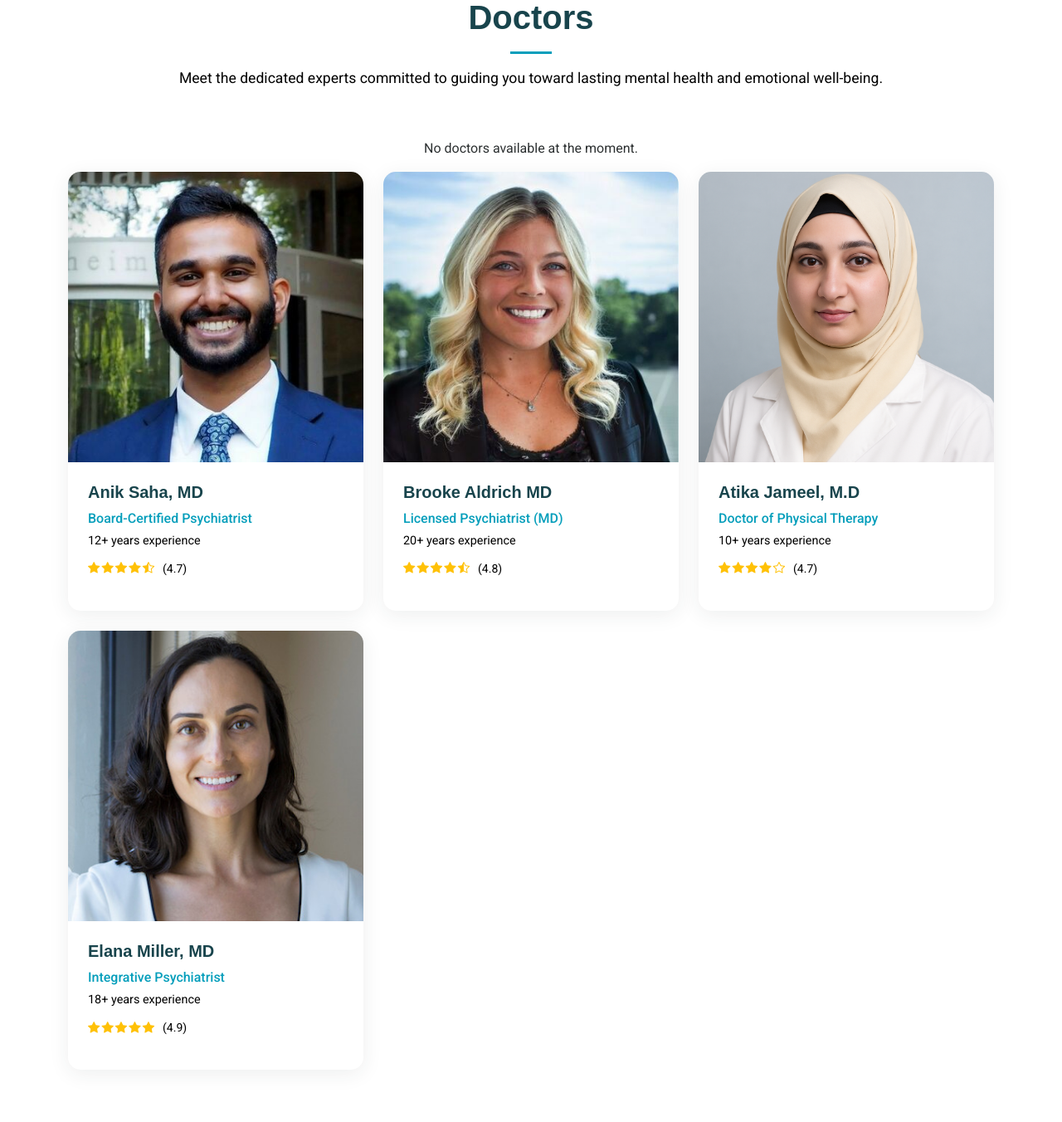
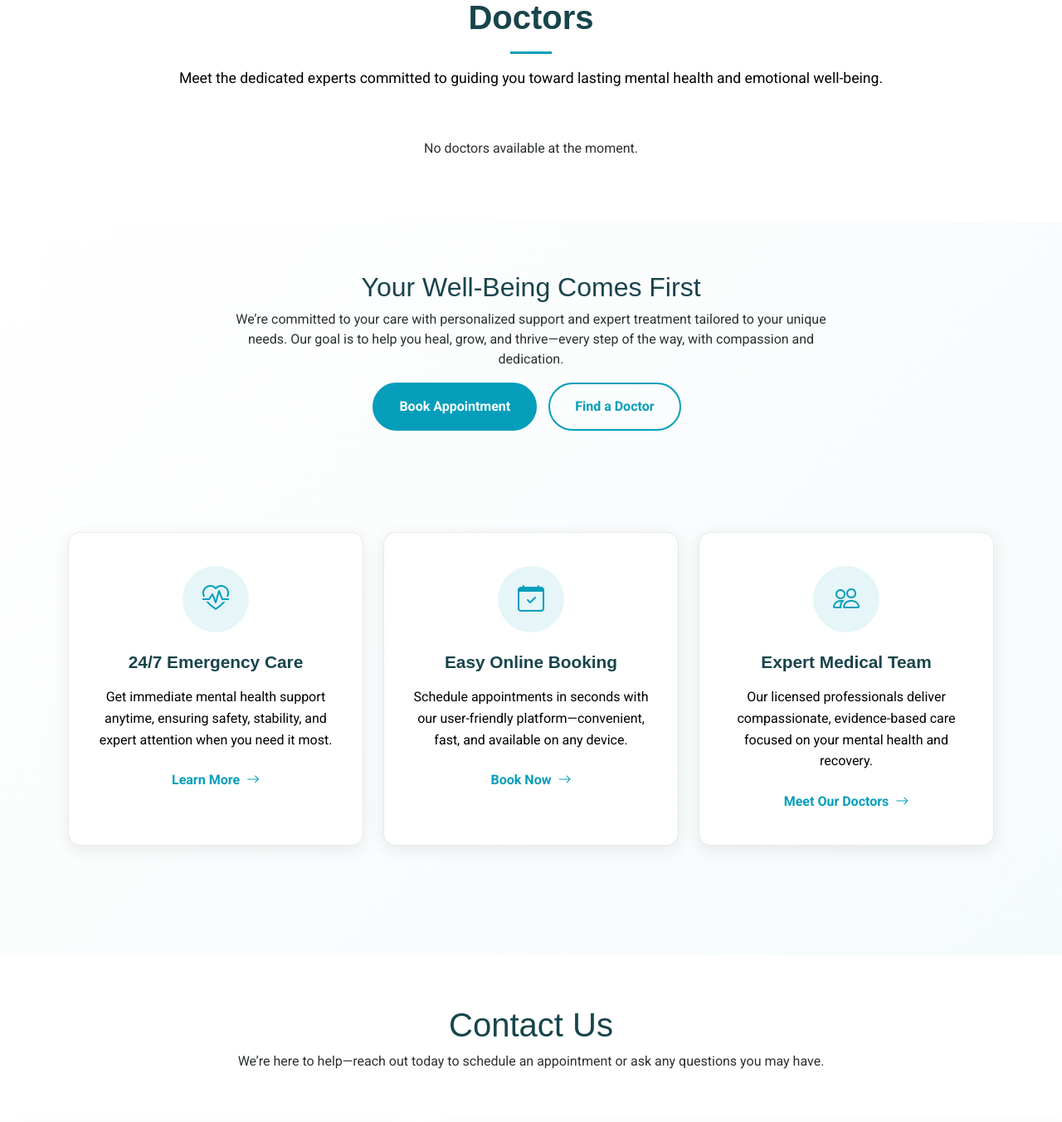
Before and after one commit to nexusameer/Apex, a Django app: template templates/index.html in a window 1280 px wide. Shown: the part 4937-6289 px from the top of the page at 83% size. Run offline with Django 3.2, Linux system fonts and the light colour scheme; the template is opened without the code that fills it, so the values that code supplies are empty; some libraries are stand-ins or nearby versions.

Commit message:
doctor got dynamic

```diff
--- a/templates/doctor_section.html
+++ b/templates/doctor_section.html
@@ -26,17 +26,13 @@
               <p class="specialty">{{ doctor.designation }}</p>
               <p class="experience">{{ doctor.experience }}+ years experience</p>
               <div class="rating">
-                {% for i in "12345"|slice:":"|slice:doctor.stars %}
-                  <i class="bi bi-star-fill"></i>
-                {% endfor %}
-                {% for i in "12345"|slice:doctor.stars %}
-                  <i class="bi bi-star"></i>
-                {% endfor %}
+                <i class="bi bi-star-fill"></i>
+                <i class="bi bi-star-fill"></i>
+                <i class="bi bi-star-fill"></i>
+                <i class="bi bi-star-fill"></i>
+                <i class="bi bi-star-half"></i>
                 <span class="rating-text">({{ doctor.rating }})</span>
               </div>
-              {% if doctor.description %}
-              <p class="doctor-description">{{ doctor.description|truncatewords:20 }}</p>
-              {% endif %}
             </div>
           </div>
         </div>
@@ -47,122 +43,6 @@
         {% endfor %}
         <!-- End Doctor Cards -->
 
-        <div class="col-lg-4 col-md-6 mb-4">
-          <div class="doctor-card">
-            <div class="doctor-image">
-              <img
-                src="{% static 'assets/img/doctor/anik.jpeg' %}"
-                alt="Dr. Michael Rodriguez"
-                class="img-fluid"
-              />
-              {% comment %}
-              <div class="availability-badge busy">In Surgery</div>
-              {% endcomment %}
-            </div>
-            <div class="doctor-info">
-              <h5>Anik Saha, MD</h5>
-              <p class="specialty">Board-Certified Psychiatrist</p>
-              <p class="experience">12+ years experience</p>
-              <div class="rating">
-                <i class="bi bi-star-fill"></i>
-                <i class="bi bi-star-fill"></i>
-                <i class="bi bi-star-fill"></i>
-                <i class="bi bi-star-fill"></i>
-                <i class="bi bi-star-half"></i>
-                <span class="rating-text">(4.7)</span>
-              </div>
-            </div>
-          </div>
-        </div>
-        <!-- End Doctor Card -->
-
-        <div class="col-lg-4 col-md-6 mb-4">
-          <div class="doctor-card">
-            <div class="doctor-image">
-              <img
-                src="{% static 'assets/img/doctor/brooke.jpeg' %}"
-                alt="Dr. James Thompson"
-                class="img-fluid"
-              />
-              {% comment %}
-              <div class="availability-badge offline">Next: Tomorrow 9AM</div>
-              {% endcomment %}
-            </div>
-            <div class="doctor-info">
-              <h5>Brooke Aldrich MD</h5>
-              <p class="specialty">Licensed Psychiatrist (MD)</p>
-              <p class="experience">20+ years experience</p>
-              <div class="rating">
-                <i class="bi bi-star-fill"></i>
-                <i class="bi bi-star-fill"></i>
-                <i class="bi bi-star-fill"></i>
-                <i class="bi bi-star-fill"></i>
-                <i class="bi bi-star-half"></i>
-                <span class="rating-text">(4.8)</span>
-              </div>
-            </div>
-          </div>
-        </div>
-        <!-- End Doctor Card -->
-
-        <div class="col-lg-4 col-md-6 mb-4">
-          <div class="doctor-card">
-            <div class="doctor-image">
-              <img
-                src="{% static 'assets/img/doctor/atika.png' %}"
-                alt="Dr. Lisa Anderson"
-                class="img-fluid"
-              />
-              {% comment %}
-              <div class="availability-badge online">Available</div>
-              {% endcomment %}
-            </div>
-            <div class="doctor-info">
-              <h5>Atika Jameel, M.D</h5>
-              <p class="specialty">Doctor of Physical Therapy</p>
-              <p class="experience">10+ years experience</p>
-              <div class="rating">
-                <i class="bi bi-star-fill"></i>
-                <i class="bi bi-star-fill"></i>
-                <i class="bi bi-star-fill"></i>
-                <i class="bi bi-star-fill"></i>
-                <i class="bi bi-star"></i>
-                <span class="rating-text">(4.7)</span>
-              </div>
-            </div>
-          </div>
-        </div>
-        <!-- End Doctor Card -->
-
-        <div class="col-lg-4 col-md-6 mb-4">
-          <div class="doctor-card">
-            <div class="doctor-image">
-              <img
-                src="{% static 'assets/img/doctor/Elana miller.jpeg' %}"
-                alt="Dr. Robert Kim"
-                class="img-fluid"
-              />
-              {% comment %}
-              <div class="availability-badge online">Available</div>
-              {% endcomment %}
-            </div>
-            <div class="doctor-info">
-              <h5>Elana Miller, MD</h5>
-              <p class="specialty">Integrative Psychiatrist</p>
-              <p class="experience">18+ years experience</p>
-              <div class="rating">
-                <i class="bi bi-star-fill"></i>
-                <i class="bi bi-star-fill"></i>
-                <i class="bi bi-star-fill"></i>
-                <i class="bi bi-star-fill"></i>
-                <i class="bi bi-star-fill"></i>
-                <span class="rating-text">(4.9)</span>
-              </div>
-            </div>
-          </div>
-        </div>
-        <!-- End Doctor Card -->
-
               </div>
     </div>
   </section>
```
